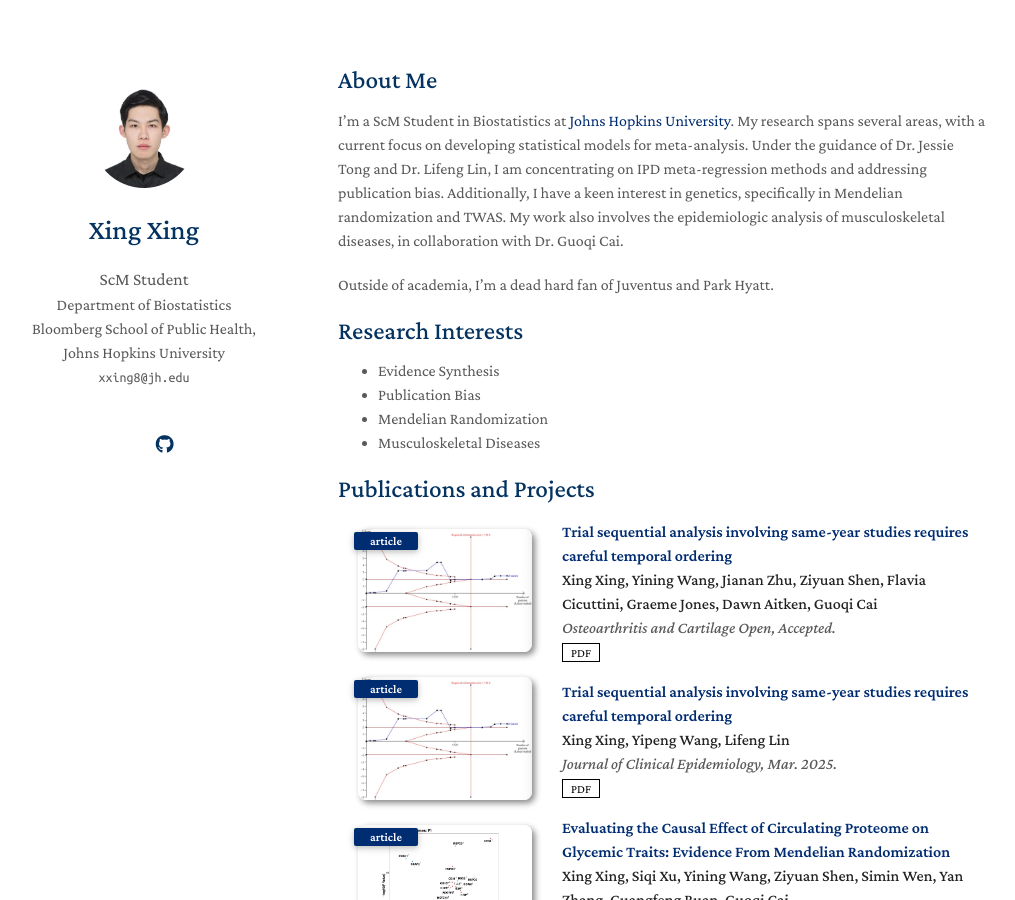
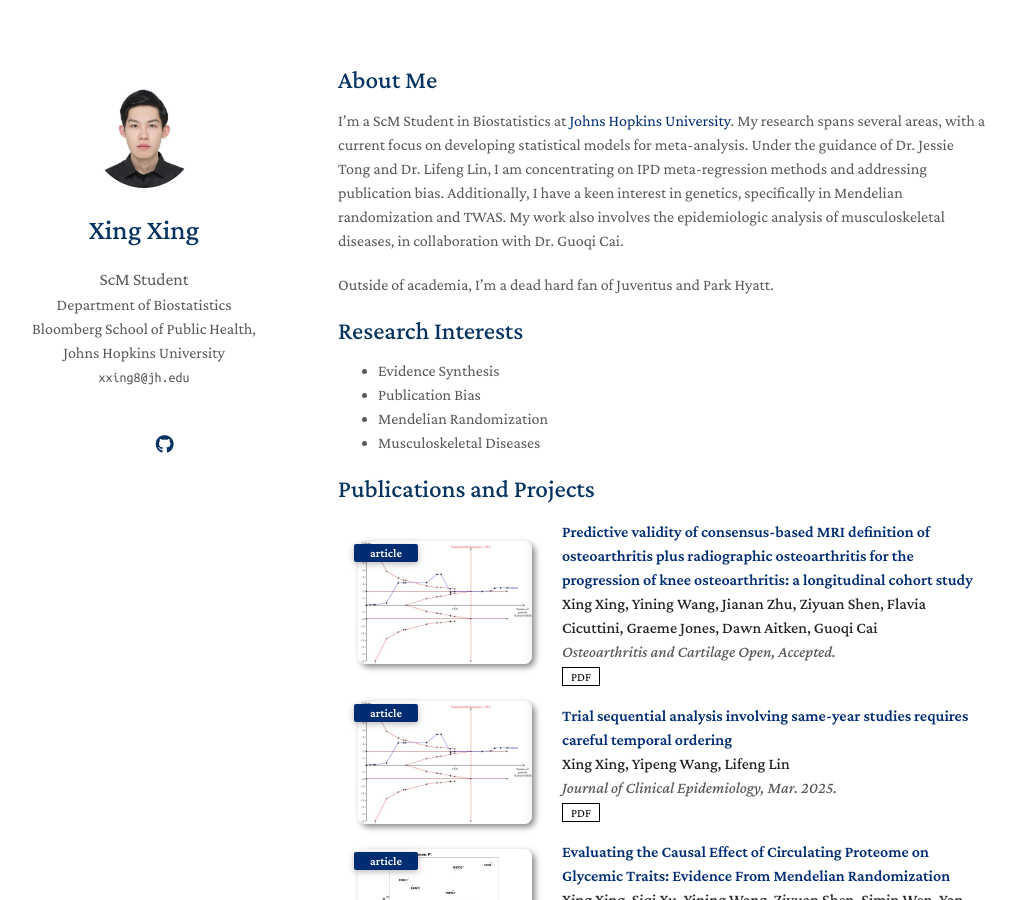
Before and after one commit to KevinXing3/kevinXing3.github.io, a Jekyll site: the page built from index.md, in a window 1280 px wide and 900 px high. Shown: the whole window, without its empty margins (132-1147 px from the left). Built offline with Jekyll 4.4.1, drawn with Linux system fonts in a browser that asks for light colours; nearby versions of some CDN libraries; a style sheet for code colours, icons or effects is not loaded; our own code applies the rules of GitHub Pages for plain Markdown files.

Commit message:
Update project.md

```diff
--- a/_includes/project.md
+++ b/_includes/project.md
@@ -11,7 +11,7 @@
   </div>
 
   <div class="col-sm-9" style="position: relative;padding-right: 15px;padding-left: 20px;">
-    <div class="title"><a href="https://www.jclinepi.com/article/S0895-4356(24)00401-3/fulltext" style="color:#002D72">Trial sequential analysis involving same-year studies requires careful temporal ordering </a></div>
+    <div class="title"><a href="https://www.jclinepi.com/article/S0895-4356(24)00401-3/fulltext" style="color:#002D72">Predictive validity of consensus-based MRI definition of osteoarthritis plus radiographic osteoarthritis for the progression of knee osteoarthritis: a longitudinal cohort study</a></div>
     <div class="author"><strong>Xing Xing, Yining Wang, Jianan Zhu, Ziyuan Shen, Flavia Cicuttini, Graeme Jones, Dawn Aitken, Guoqi Cai</strong></div>
     <div class="periodical"><em>Osteoarthritis and Cartilage Open, Accepted.</em></div>
     <div class="links">
```
